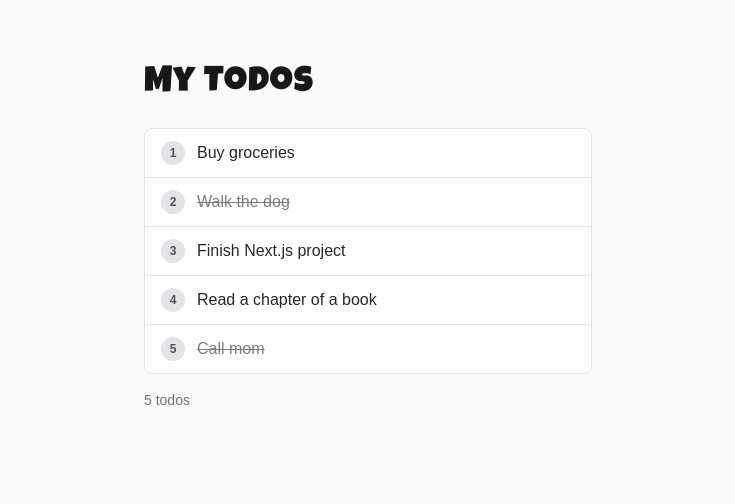
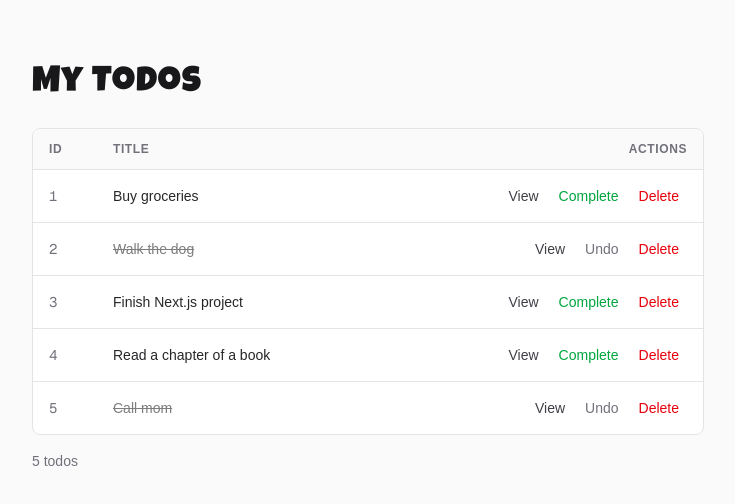
Before and after one commit to RafiAwes/bluevy_next_project, a Next.js app: page /todos in a window 1280 px wide. Shown: the top 504 px of the page, without its empty margins (272-1007 px from the left). Built offline with nearby package versions, Linux system fonts and the light colour scheme; no server answers.

Commit message:
feat: add todos API route, list page, and interactive action buttons

```diff
--- a/src/app/api/todos/route.ts
+++ b/src/app/api/todos/route.ts
@@ -1,4 +1,6 @@
 import { NextRequest } from "next/server";
+import { revalidateTag } from "next/cache";
+import { TODOS_TAG } from "@/lib/api";
 
 export type Todo = {
   id: number;
@@ -114,8 +116,62 @@ export async function POST(request: Request) {
     completed: false,
   };
   todos.push(todo);
+  revalidateTag(TODOS_TAG, { expire: 0 });
 
   return Response.json(todo, { status: 201 });
+}
+
+// PATCH /api/todos?id=3  body: { completed?: boolean, title?: string, description?: string }
+// Omit `completed` to toggle it.
+export async function PATCH(request: NextRequest) {
+  let body: Record<string, unknown> = {};
+  try {
+    body = ((await request.json()) as Record<string, unknown>) ?? {};
+  } catch {
+    // body is optional for a plain toggle
+  }
+
+  const id = parseId(request.nextUrl.searchParams.get("id") ?? body.id);
+  if (id === null) {
+    return Response.json(
+      { error: "'id' is required (query ?id=1 or JSON body { id: 1 })" },
+      { status: 400 },
+    );
+  }
+
+  const todo = todos.find((t) => t.id === id);
+  if (!todo) {
+    return Response.json({ error: "Todo not found" }, { status: 404 });
+  }
+
+  const { completed, title, description } = body;
+
+  if (completed !== undefined && typeof completed !== "boolean") {
+    return Response.json(
+      { error: "'completed' must be a boolean" },
+      { status: 400 },
+    );
+  }
+  if (title !== undefined && (typeof title !== "string" || !title.trim())) {
+    return Response.json(
+      { error: "'title' must be a non-empty string" },
+      { status: 400 },
+    );
+  }
+  if (description !== undefined && typeof description !== "string") {
+    return Response.json(
+      { error: "'description' must be a string" },
+      { status: 400 },
+    );
+  }
+
+  todo.completed = completed === undefined ? !todo.completed : completed;
+  if (typeof title === "string") todo.title = title.trim();
+  if (typeof description === "string") todo.description = description.trim();
+
+  revalidateTag(TODOS_TAG, { expire: 0 });
+
+  return Response.json(todo);
 }
 
 // DELETE /api/todos?id=3   (or body: { id: 3 })
@@ -145,5 +201,7 @@ export async function DELETE(request: NextRequest) {
   }
 
   const [removed] = todos.splice(index, 1);
+  revalidateTag(TODOS_TAG, { expire: 0 });
+
   return Response.json(removed);
 }
--- /dev/null
+++ b/src/app/todos/DeleteTodoButton.tsx
@@ -0,0 +1,38 @@
+"use client";
+
+import { useRouter } from "next/navigation";
+import { useState } from "react";
+
+export default function DeleteTodoButton({ id }: { id: number }) {
+  const router = useRouter();
+  const [pending, setPending] = useState(false);
+
+  async function handleDelete() {
+    if (!confirm(`Delete todo #${id}?`)) return;
+
+    setPending(true);
+    try {
+      const res = await fetch(`/api/todos?id=${id}`, { method: "DELETE" });
+      if (!res.ok) {
+        const data = await res.json().catch(() => ({}));
+        alert(data.error ?? "Failed to delete todo");
+        return;
+      }
+      // Re-render the server component; the API already invalidated the cache.
+      router.refresh();
+    } finally {
+      setPending(false);
+    }
+  }
+
+  return (
+    <button
+      type="button"
+      onClick={handleDelete}
+      disabled={pending}
+      className="rounded-md px-2 py-1 text-sm font-medium text-red-600 hover:bg-red-50 disabled:opacity-50 dark:text-red-400 dark:hover:bg-red-950/40"
+    >
+      {pending ? "Deleting..." : "Delete"}
+    </button>
+  );
+}
--- /dev/null
+++ b/src/app/todos/ToggleTodoButton.tsx
@@ -0,0 +1,50 @@
+"use client";
+
+import { useRouter } from "next/navigation";
+import { useState } from "react";
+
+export default function ToggleTodoButton({
+  id,
+  completed,
+}: {
+  id: number;
+  completed: boolean;
+}) {
+  const router = useRouter();
+  const [pending, setPending] = useState(false);
+
+  async function handleToggle() {
+    setPending(true);
+    try {
+      const res = await fetch(`/api/todos?id=${id}`, {
+        method: "PATCH",
+        headers: { "Content-Type": "application/json" },
+        body: JSON.stringify({ completed: !completed }),
+      });
+      if (!res.ok) {
+        const data = await res.json().catch(() => ({}));
+        alert(data.error ?? "Failed to update todo");
+        return;
+      }
+      // Re-render the server component; the API already invalidated the cache.
+      router.refresh();
+    } finally {
+      setPending(false);
+    }
+  }
+
+  return (
+    <button
+      type="button"
+      onClick={handleToggle}
+      disabled={pending}
+      className={
+        completed
+          ? "rounded-md px-2 py-1 text-sm font-medium text-zinc-500 hover:bg-zinc-100 disabled:opacity-50 dark:text-zinc-400 dark:hover:bg-zinc-800"
+          : "rounded-md px-2 py-1 text-sm font-medium text-green-600 hover:bg-green-50 disabled:opacity-50 dark:text-green-400 dark:hover:bg-green-950/40"
+      }
+    >
+      {pending ? "Saving..." : completed ? "Undo" : "Complete"}
+    </button>
+  );
+}
--- a/src/app/todos/page.tsx
+++ b/src/app/todos/page.tsx
@@ -1,33 +1,80 @@
 import Link from "next/link";
 import { getTodos } from "@/lib/api";
+import DeleteTodoButton from "./DeleteTodoButton";
+import ToggleTodoButton from "./ToggleTodoButton";
 
 export default async function TodosPage() {
   const todos = await getTodos();
 
   return (
     <main className="flex min-h-screen flex-col items-center bg-zinc-50 px-4 py-16 dark:bg-zinc-950">
-      <div className="w-full max-w-md">
+      <div className="w-full max-w-2xl">
         <h1 className="font-luckiest mb-6 text-4xl tracking-wide text-zinc-900 dark:text-zinc-50">
           My Todos
         </h1>
 
-        <ul className="divide-y divide-zinc-200 rounded-lg border border-zinc-200 bg-white dark:divide-zinc-800 dark:border-zinc-800 dark:bg-zinc-900">
-          {todos.map((todo) => (
-            <li key={todo.id}>
-              <Link
-                href={`/todos/${todo.id}`}
-                className="flex items-center gap-3 px-4 py-3 text-zinc-800 hover:bg-zinc-100 dark:text-zinc-200 dark:hover:bg-zinc-800"
-              >
-                <span className="flex h-6 w-6 shrink-0 items-center justify-center rounded-full bg-zinc-200 text-xs font-semibold text-zinc-600 dark:bg-zinc-800 dark:text-zinc-400">
-                  {todo.id}
-                </span>
-                <span className={todo.completed ? "line-through opacity-60" : ""}>
-                  {todo.title}
-                </span>
-              </Link>
-            </li>
-          ))}
-        </ul>
+        <div className="overflow-x-auto rounded-lg border border-zinc-200 bg-white dark:border-zinc-800 dark:bg-zinc-900">
+          <table className="w-full text-left text-sm">
+            <thead className="border-b border-zinc-200 bg-zinc-50 text-xs uppercase tracking-wider text-zinc-500 dark:border-zinc-800 dark:bg-zinc-950 dark:text-zinc-400">
+              <tr>
+                <th scope="col" className="w-16 px-4 py-3">
+                  ID
+                </th>
+                <th scope="col" className="px-4 py-3">
+                  Title
+                </th>
+                <th scope="col" className="w-56 px-4 py-3 text-right">
+                  Actions
+                </th>
+              </tr>
+            </thead>
+            <tbody className="divide-y divide-zinc-200 dark:divide-zinc-800">
+              {todos.length === 0 ? (
+                <tr>
+                  <td
+                    colSpan={3}
+                    className="px-4 py-8 text-center text-zinc-500 dark:text-zinc-400"
+                  >
+                    No todos yet.
+                  </td>
+                </tr>
+              ) : (
+                todos.map((todo) => (
+                  <tr
+                    key={todo.id}
+                    className="hover:bg-zinc-50 dark:hover:bg-zinc-800/50"
+                  >
+                    <td className="px-4 py-3 font-mono text-zinc-500 dark:text-zinc-400">
+                      {todo.id}
+                    </td>
+                    <td
+                      className={`px-4 py-3 text-zinc-800 dark:text-zinc-200 ${
+                        todo.completed ? "line-through opacity-60" : ""
+                      }`}
+                    >
+                      {todo.title}
+                    </td>
+                    <td className="px-4 py-3">
+                      <div className="flex items-center justify-end gap-1">
+                        <Link
+                          href={`/todos/${todo.id}`}
+                          className="rounded-md px-2 py-1 text-sm font-medium text-zinc-700 hover:bg-zinc-100 dark:text-zinc-300 dark:hover:bg-zinc-800"
+                        >
+                          View
+                        </Link>
+                        <ToggleTodoButton
+                          id={todo.id}
+                          completed={todo.completed}
+                        />
+                        <DeleteTodoButton id={todo.id} />
+                      </div>
+                    </td>
+                  </tr>
+                ))
+              )}
+            </tbody>
+          </table>
+        </div>
 
         <p className="mt-4 text-sm text-zinc-500 dark:text-zinc-400">
           {todos.length} todo{todos.length === 1 ? "" : "s"}
--- a/src/lib/api.ts
+++ b/src/lib/api.ts
@@ -1,15 +1,20 @@
 import type { Todo } from "@/app/api/todos/route";
+
+// Cache tag attached to every server-side fetch of /api/todos. The API's
+// POST/DELETE handlers call revalidateTag(TODOS_TAG) so pages update at once.
+export const TODOS_TAG = "todos";
 
 // Server-side fetches need an absolute URL (there is no "current origin" on
 // the server). Set NEXT_PUBLIC_BASE_URL in .env.local / your host's env.
 const BASE_URL = process.env.NEXT_PUBLIC_BASE_URL ?? "http://localhost:3000";
 
-// Cache API responses for up to 15 seconds (stale-while-revalidate).
+// Cache API responses for up to 15 seconds (stale-while-revalidate), and
+// tag them so POST/DELETE handlers can invalidate immediately.
 const REVALIDATE_SECONDS = 15;
 
 export async function getTodos(): Promise<Todo[]> {
   const res = await fetch(`${BASE_URL}/api/todos`, {
-    next: { revalidate: REVALIDATE_SECONDS },
+    next: { revalidate: REVALIDATE_SECONDS, tags: [TODOS_TAG] },
   });
   if (!res.ok) throw new Error(`Failed to load todos (${res.status})`);
   return res.json();
@@ -17,7 +22,7 @@ export async function getTodos(): Promise<Todo[]> {
 
 export async function getTodo(id: string): Promise<Todo | null> {
   const res = await fetch(`${BASE_URL}/api/todos?id=${encodeURIComponent(id)}`, {
-    next: { revalidate: REVALIDATE_SECONDS },
+    next: { revalidate: REVALIDATE_SECONDS, tags: [TODOS_TAG] },
   });
   if (res.status === 404 || res.status === 400) return null;
   if (!res.ok) throw new Error(`Failed to load todo ${id} (${res.status})`);
```
